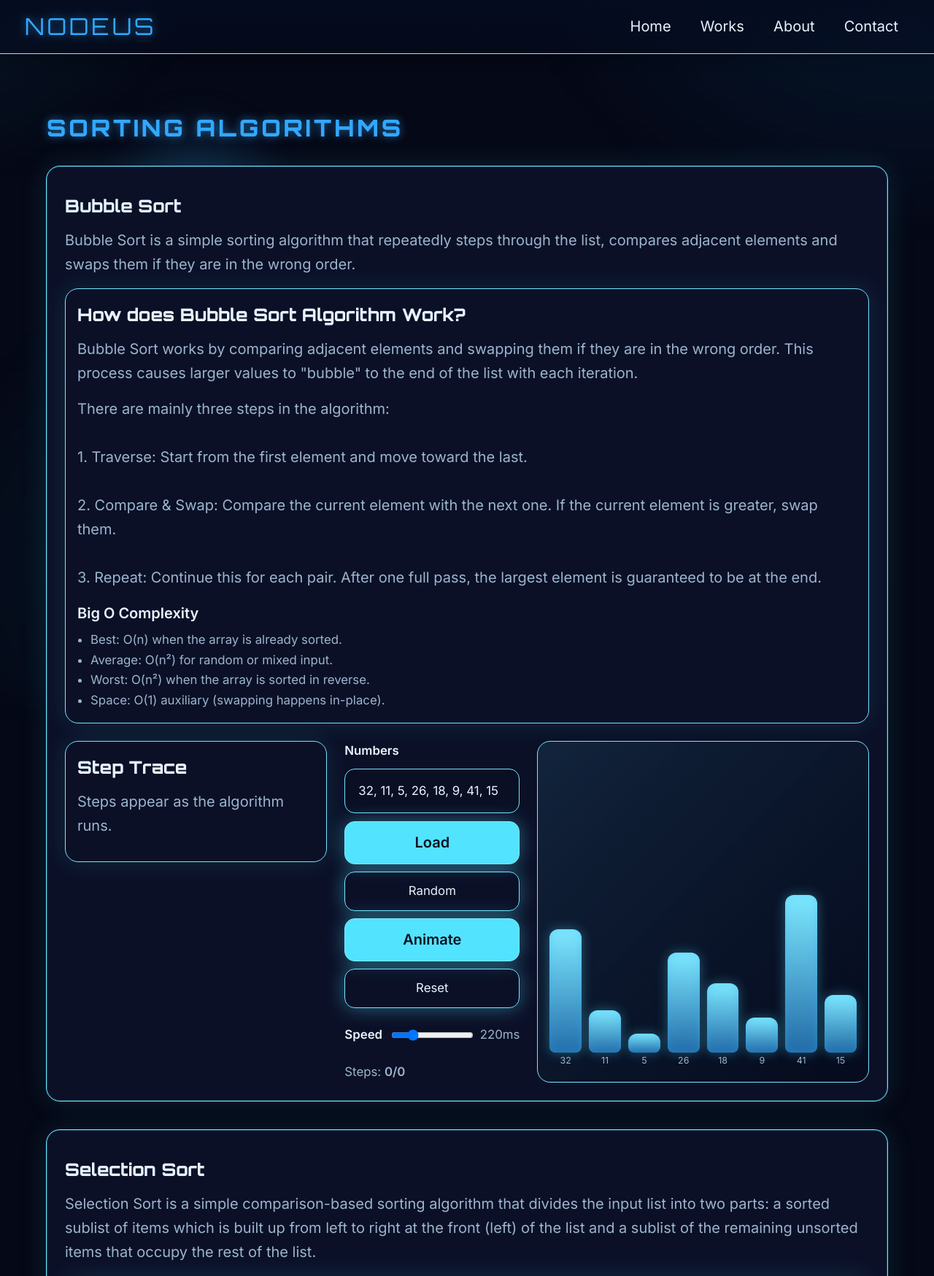
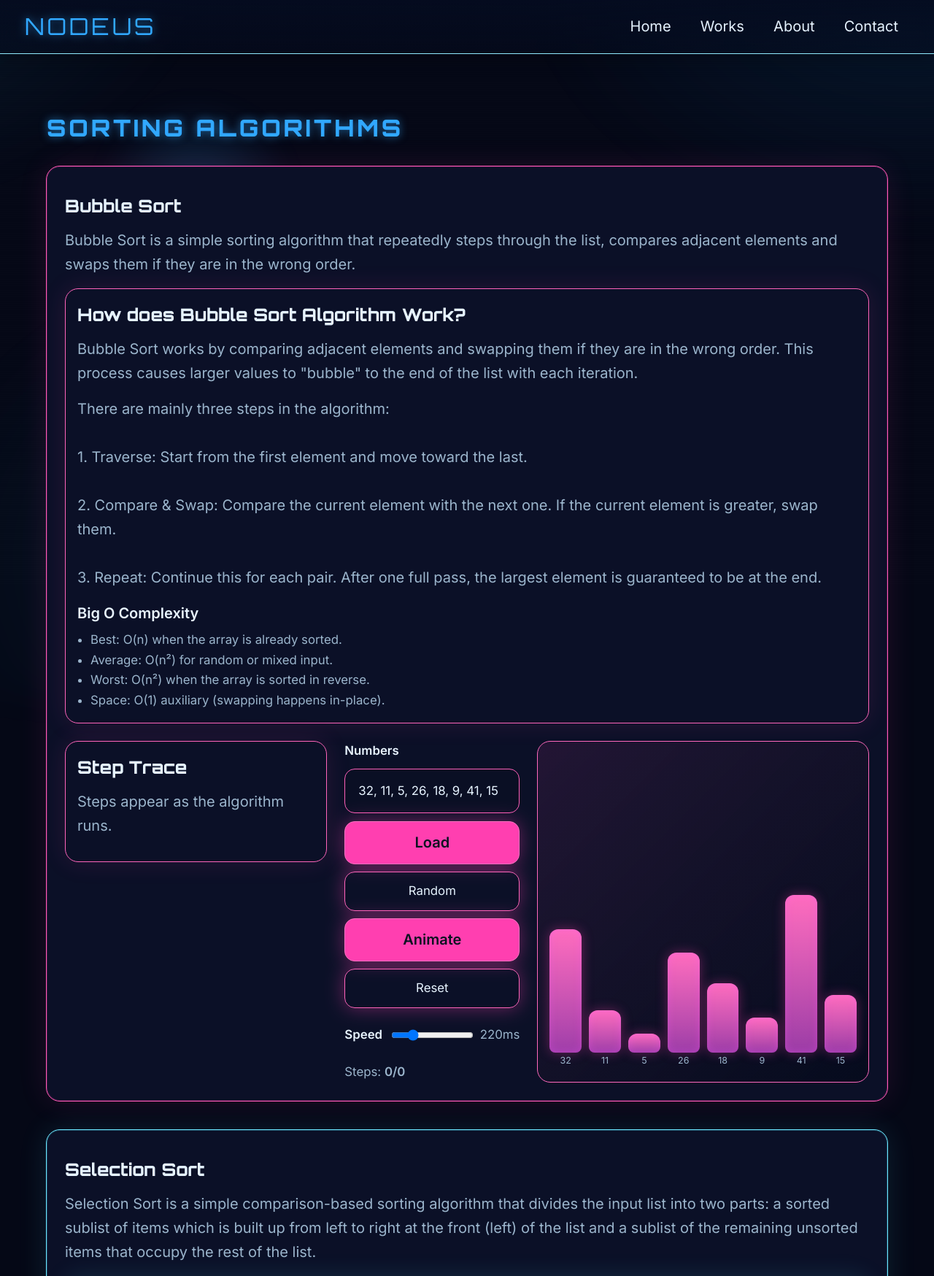
Before and after one commit to ZyS1b/DSA_Group4_LabExercise6, a Flask app: page /works/sorting in a window 1280 px wide. Shown: the top 1748 px of the page at 73% size. Run offline with Flask 3, Linux system fonts and the light colour scheme.

Commit message:
Color modifications and sorting.html update

```diff
--- a/static/sorting_style.css
+++ b/static/sorting_style.css
@@ -68,6 +68,106 @@
   visibility: visible;
   opacity: 1;
   transform: translateY(0);
+}
+#bubble {
+  --accent: var(--neon-pink);
+  --accent-2: var(--neon-magenta);
+  --bg-aurora-1: var(--neon-pink);
+  --bg-aurora-2: var(--neon-magenta);
+  --bg-aurora-3: #bd00ff;
+}
+
+.bubble-grid{
+  display: grid;
+  grid-template-columns: 1fr;
+  gap: var(--space-4);
+  margin-top: var(--space-3);
+}
+
+.bubble-visual-grid{
+  display: grid;
+  grid-template-columns: minmax(240px, 1fr) minmax(360px, 2fr);
+  gap: var(--space-4);
+  margin-top: var(--space-4);
+  align-items: start;
+}
+
+.bubble-visual-grid .sorter{
+  margin-top: 0;
+}
+
+.bubble-panel-wide{
+  grid-column: 1 / -1;
+}
+
+.bubble-panel{
+  background: var(--panel);
+  border-radius: var(--radius-2);
+  border: 1px solid color-mix(in oklab, var(--accent), #ffffff 14%);
+  padding: var(--space-3);
+  box-shadow: 0 0 34px color-mix(in oklab, var(--accent), transparent 88%);
+}
+
+.bubble-panel h4{
+  margin: 0 0 var(--space-2);
+  font-family: 'Orbitron';
+  font-size: var(--fs-2);
+}
+
+.bubble-panel h5{
+  margin: var(--space-2) 0 var(--space-1);
+  font-size: var(--fs-1);
+  color: color-mix(in oklab, var(--text), #ffffff 8%);
+}
+
+.bubble-subpanel + .bubble-subpanel{
+  margin-top: var(--space-2);
+}
+
+.bubble-complexity{
+  margin: 0;
+  padding-left: 18px;
+  color: var(--muted);
+}
+
+.bubble-step-hint{
+  margin: 0 0 var(--space-2);
+  color: var(--muted);
+  font-size: var(--fs-0);
+}
+
+.bubble-steps{
+  margin: 0;
+  padding-left: 20px;
+  display: grid;
+  gap: 8px;
+  max-height: 360px;
+  overflow: auto;
+}
+
+.bubble-steps li{
+  background: rgba(255, 255, 255, 0.02);
+  border-radius: 10px;
+  padding: 8px 10px;
+  border: 1px solid rgba(255, 255, 255, 0.08);
+  color: var(--muted);
+  font-size: 0.9rem;
+}
+
+.bubble-steps li.is-current{
+  border-color: color-mix(in oklab, var(--accent), #ffffff 24%);
+  color: var(--text);
+  box-shadow: 0 0 16px color-mix(in oklab, var(--accent), transparent 70%);
+  background: color-mix(in oklab, var(--accent), transparent 88%);
+}
+
+@media (max-width: 960px){
+  .bubble-grid{
+    grid-template-columns: 1fr;
+  }
+  .bubble-visual-grid{
+    grid-template-columns: 1fr;
+  }
 }
 
 /* =========================================
--- a/templates/sorting.html
+++ b/templates/sorting.html
@@ -7,8 +7,8 @@
     <h3>Bubble Sort</h3>
     <p class="note">Bubble Sort is a simple sorting algorithm that repeatedly steps through the list, compares adjacent elements and swaps them if they are in the wrong order.</p>
 
-    <div class="quick-grid">
-        <section class="quick-panel quick-panel-wide">
+    <div class="bubble-grid">
+        <section class="bubble-panel bubble-panel-wide">
             <h4>How does Bubble Sort Algorithm Work?</h4>
             <p>
                 Bubble Sort works by comparing adjacent elements and swapping them if they are in the wrong order. This process causes larger values to "bubble" to the end of the list with each iteration.
@@ -20,9 +20,9 @@
                 3. Repeat: Continue this for each pair. After one full pass, the largest element is guaranteed to be at the end.
             </p>
 
-            <div class="quick-subpanel">
+            <div class="bubble-subpanel">
                 <h5>Big O Complexity</h5>
-                <ul class="quick-complexity">
+                <ul class="bubble-complexity">
                     <li>Best: O(n) when the array is already sorted.</li>
                     <li>Average: O(n²) for random or mixed input.</li>
                     <li>Worst: O(n²) when the array is sorted in reverse.</li>
@@ -32,12 +32,12 @@
         </section>
     </div>
 
-    <div class="quick-visual-grid">
+    <div class="bubble-visual-grid">
 
-        <section class="quick-panel">
+        <section class="bubble-panel">
             <h4>Step Trace</h4>
-            <p class="quick-step-hint">Steps appear as the algorithm runs.</p>
-            <ol id="bubble-steps-list" class="quick-steps"></ol>
+            <p class="bubble-step-hint">Steps appear as the algorithm runs.</p>
+            <ol id="bubble-steps-list" class="bubble-steps"></ol>
         </section>
 
         <div class="sorter">
```
